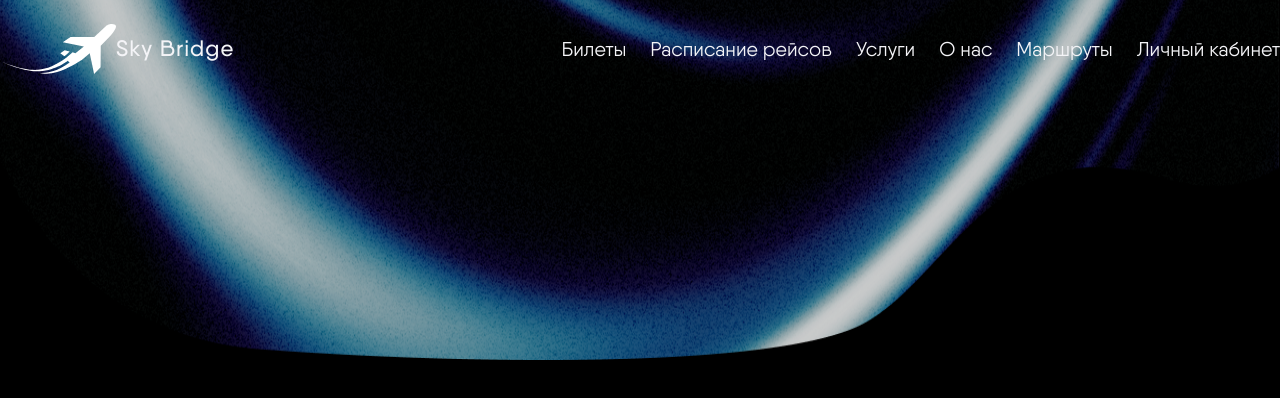
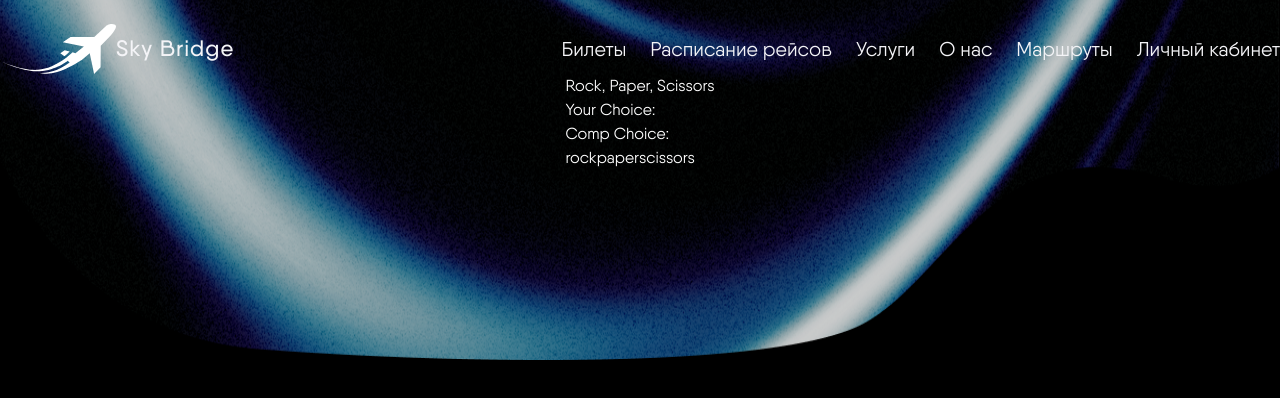
Before and after one commit to Oldsmob1le/kinoarea-react, a Next.js app: page / in a window 1280 px wide. Shown: the top 398 px of the page. Built offline with nearby package versions, Linux system fonts and the light colour scheme.

Commit message:
classwork 2

```diff
--- a/src/app/page.tsx
+++ b/src/app/page.tsx
@@ -1,11 +1,12 @@
 import Search from '@/components/main/search';
 import React from 'react';
 import Popular from '@/components/main/slider/popular';
+import RockPaperScissors from '@/components/qwerty';
 
 export default function Home() {
   return (
       <>
-
+        <RockPaperScissors />
       </>
   );
 }
--- a/src/components/header/header.tsx
+++ b/src/components/header/header.tsx
@@ -1,6 +1,7 @@
 'use client';
-import { LogoIcon, MenuIcon } from '@/ui/icons'
-import React, { useState } from 'react'
+'use client';
+import { LogoIcon, MenuIcon, UserIcon } from '@/ui/icons'; // Assuming there's an icon component for the user account
+import React, { useState } from 'react';
 import Image from 'next/image';
 import { Banner } from '@/ui/icons';
 
@@ -46,7 +47,6 @@ const Header = () => {
         <p className=''>Sky Bridge</p>
       </div>
 
-
       <div className="hidden tablet-s:flex items-center gap-xl text-h1">
         <a href="#">Билеты</a>
         <a href="#">Расписание рейсов</a>
@@ -56,10 +56,12 @@ const Header = () => {
         <a href="#">Личный кабинет</a>
       </div>
 
-      <div className="tablet-s:hidden absolute top-7 right-7">
+      <div className="tablet-s:hidden absolute top-7 right-7 flex items-center">
         <button onClick={toggleMenu}>
           <MenuIcon />
         </button>
+        {/* Add the user account icon here */}
+        <UserIcon />
       </div>
 
       <div className={`flex tablet-s:hidden items-end mr-3xl  ${isMenuOpen ? 'flex-col' : 'hidden'}`}>
@@ -74,4 +76,4 @@ const Header = () => {
   )
 }
 
-export default Header
+export default Header;
--- /dev/null
+++ b/src/components/qwerty.tsx
@@ -0,0 +1,51 @@
+'use client';
+import React, { useState } from 'react';
+
+const RockPaperScissors = () => {
+  const [userChoice, setUserChoice] = useState<string | null>(null);
+  const [computerChoice, setComputerChoice] = useState<string | null>(null);
+  const [result, setResult] = useState<string | null>(null);
+
+  const choices: string[] = ['rock', 'paper', 'scissors'];
+
+  const handleUserChoice = (choice: string) => {
+    const computerChoice = choices[Math.floor(Math.random() * choices.length)];
+    setUserChoice(choice);
+    setComputerChoice(computerChoice);
+    determineWinner(choice, computerChoice);
+  };
+
+  const determineWinner = (userChoice: string, computerChoice: string) => {
+    if (userChoice === computerChoice) {
+      setResult("It's a tie!");
+    } else if (
+      (userChoice === 'rock' && computerChoice === 'scissors') ||
+      (userChoice === 'paper' && computerChoice === 'rock') ||
+      (userChoice === 'scissors' && computerChoice === 'paper')
+    ) {
+      setResult('You win!');
+    } else {
+      setResult('Computer wins!');
+    }
+  };
+
+  return (
+    <div className='text-white'>
+      <h1>Rock, Paper, Scissors</h1>
+      <div>
+        <h2>Your Choice: {userChoice}</h2>
+        <h2>Comp Choice: {computerChoice}</h2>
+        <h2>{result}</h2>
+      </div>
+      <div>
+        {choices.map((choice, index) => (
+          <button key={index} onClick={() => handleUserChoice(choice)}>
+            {choice}
+          </button>
+        ))}
+      </div>
+    </div>
+  );
+};
+
+export default RockPaperScissors;
--- a/src/ui/icons/index.ts
+++ b/src/ui/icons/index.ts
@@ -3,6 +3,7 @@ import Banner from "@/ui/icons/banner.png"
 import Shuffle from "@/ui/icons/shuffle.svg"
 import PopularImg from "@/ui/icons/popular.png"
 import MenuIcon from "@/ui/icons/burger.svg"
+import UserIcon from "@/ui/icons/user.svg"
 
 
-export { LogoIcon, Banner, Shuffle, PopularImg, MenuIcon }
+export { LogoIcon, Banner, Shuffle, PopularImg, MenuIcon, UserIcon }
```
Also changed, not shown: src/ui/icons/user.svg.
